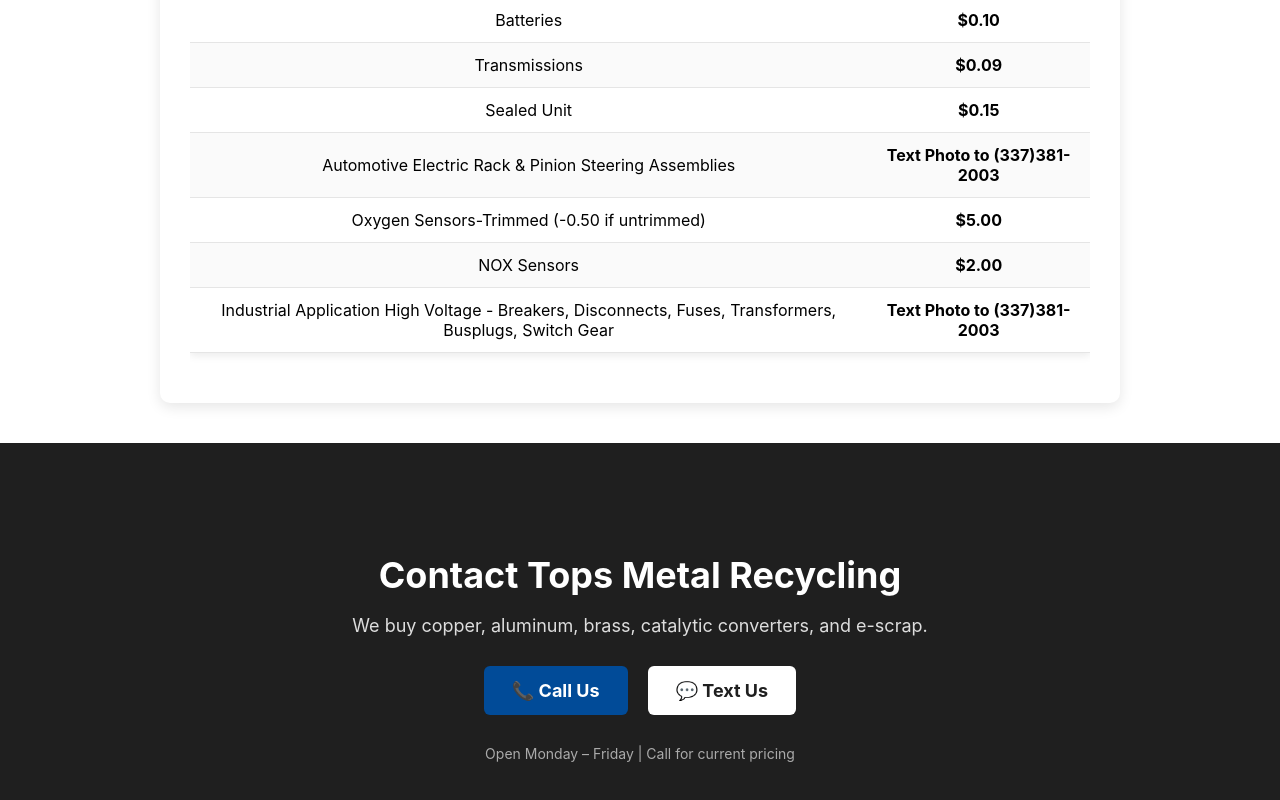
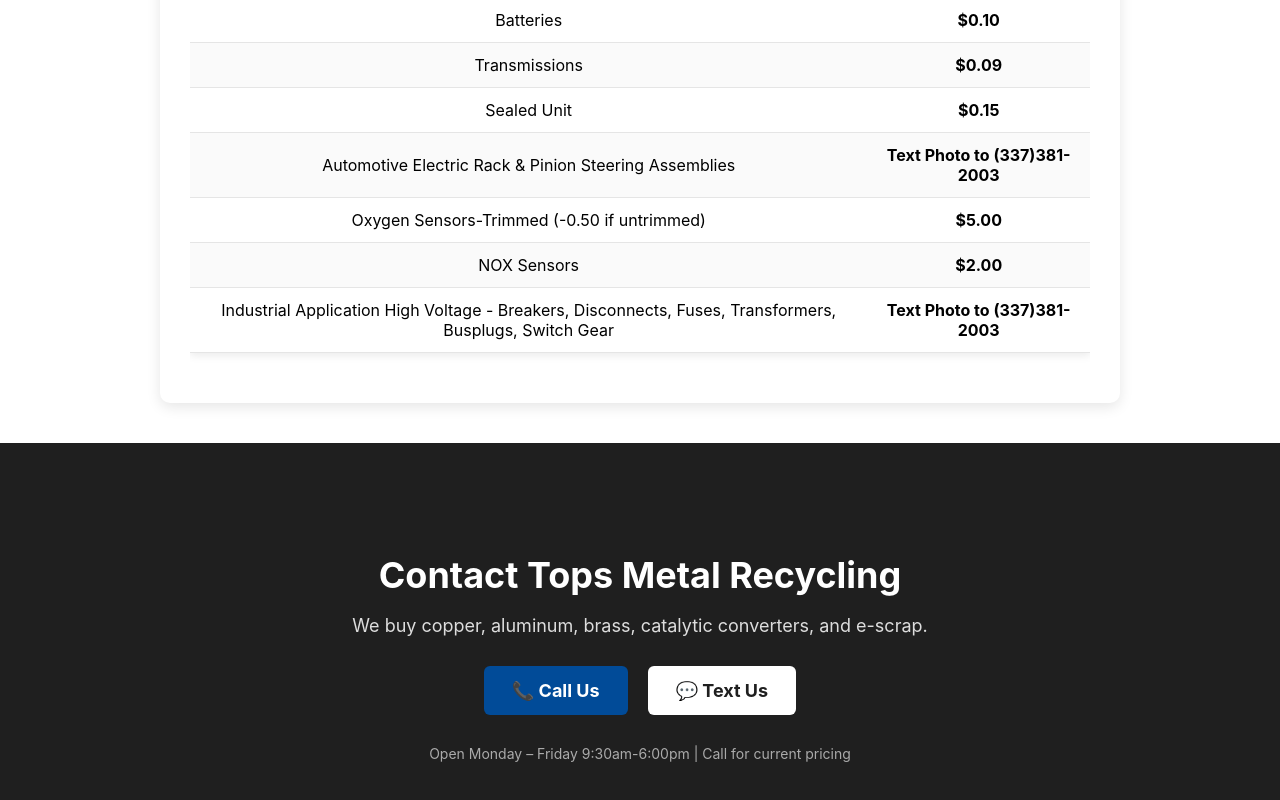
Before and after one commit to aallemond/TopsMetalRecycling, a React (Create React App) app: page / in a window 1280 px wide. Shown: the part 9615-10415 px from the top of the page. Built offline with nearby package versions, Linux system fonts and the light colour scheme.

Commit message:
added hours to contact section

```diff
--- a/src/components/Contact.js
+++ b/src/components/Contact.js
@@ -23,7 +23,7 @@
         </div>
 
         <p className="contactHours">
-          Open Monday – Friday | Call for current pricing
+          Open Monday – Friday 9:30am-6:00pm | Call for current pricing
         </p>
 
       </div>
```
